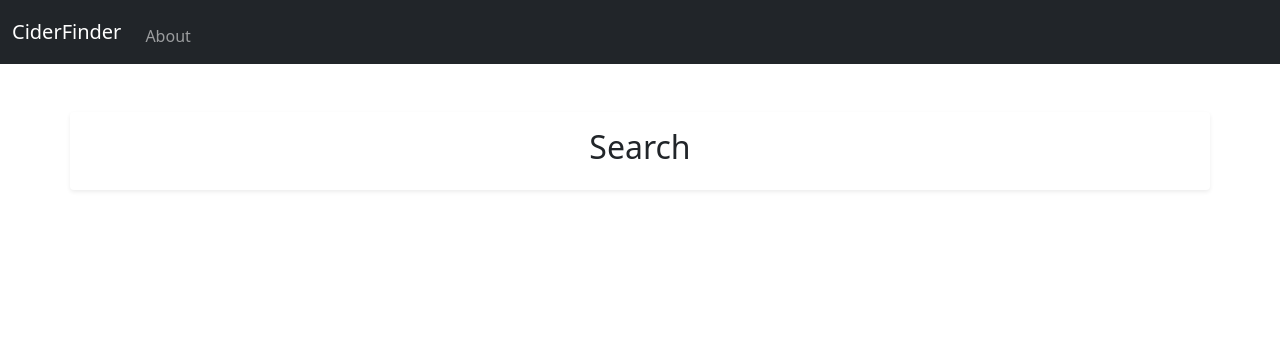
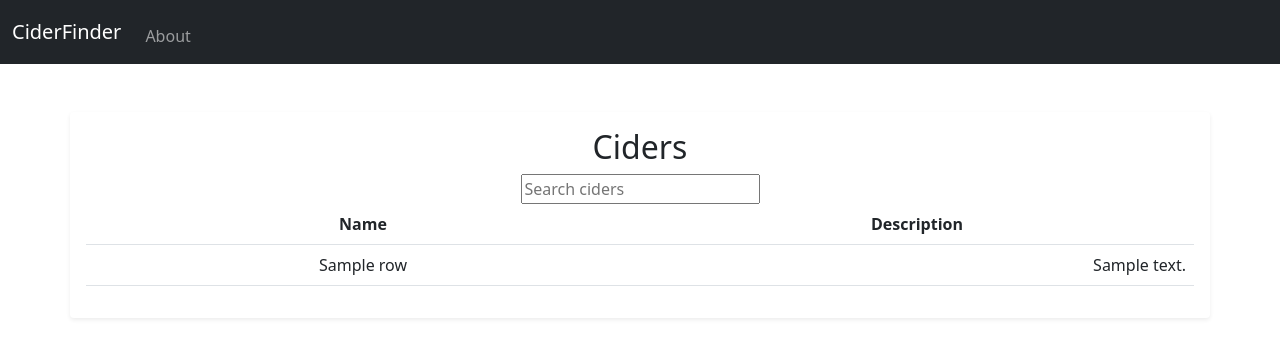
Before and after one commit to benlloyd1016/ciderfinder, a Flask app: template templates/index.html in a window 1280 px wide. Shown: the top 358 px of the page. Run offline with Flask 2, Linux system fonts and the light colour scheme; the template is opened without the code that fills it: most values are stand-ins (such as "Sample title", 1, 10 or a date in 2020); some libraries are stand-ins or nearby versions.

Commit message:
Added preliminary table and filtertable function

```diff
--- a/app.py
+++ b/app.py
@@ -1,9 +1,16 @@
 from flask import Flask, render_template
+from cs50 import SQL
+from helpers import scraper
+
 app = Flask(__name__)
+
+db = SQL("sqlite:///ciders.db")
 
 @app.route("/")
 def index():
-    return render_template("index.html")
+    #scrapers() Remove the hash symbol when I want to rerun the scrape
+    rows = db.execute("SELECT name, description FROM ciders")
+    return render_template("index.html", rows=rows)
 
 @app.route("/about")
 def about():
--- a/templates/index.html
+++ b/templates/index.html
@@ -1,13 +1,62 @@
 {% extends "layout.html" %}
 
 {% block title %}
-    Search
+    Ciders
 {% endblock %}
 
 {% block main %}
 <div class="container-lg p-0 flex-grow-1" style="max-width: 1140px;">
     <div class="bg-white p-3 rounded shadow-sm">
-        <h1 style="font-size: 2rem;">Search</h1>
+        <h1 style="font-size: 2rem;">Ciders</h1>
+        <input type="text" id="myInput" onkeyup="filtertable()" placeholder="Search ciders" title="Type in a search query like apple varietal, year, or location">
+        <div class="table-responsive">
+            <table class="table" id="myTable">
+                <tbody>
+                    <tr>
+                        <th style="width:50%">Name</th>
+                        <th style="width:50%">Description</th>
+                    </tr>
+                    {% for row in rows %}
+                    <tr>
+                        <td>{{ row["name"] }}</td>
+                        <td class="text-end">{{ row["description"] }}</td>
+                    </tr>
+                    {% endfor %}
+                </tbody>
+            </table>
+        </div>
     </div>
 </div>
+
+<script>
+function filtertable() {                                                // Filters the table based what is typed in the input box
+    var input, filter, table, tr, td, i, hasData, j, txtValue;
+
+    input = document.getElementById("myInput");
+    filter = input.value.toUpperCase();
+    table = document.getElementById("myTable");
+    tr = table.getElementsByTagName("tr");
+
+    for (i = 0; i < tr.length; i++) {                                   // For all rows:
+        hasData = 0;                                                    // For the current row, a variable will be initialized at 0 and changed to 1 if any of the columns are found to have data
+
+        for (j = 0; j < 2; j++) {                                       // For all columns in the row (use j<x, where x=number of columns):
+            td = tr[i].getElementsByTagName("td")[j];                   // Identify the cell
+
+            if (td) {                                                   // If the cell has data,
+                txtValue = td.textContent || td.innerText;
+
+                if (txtValue.toUpperCase().indexOf(filter) > -1) {      // If the cell has data that matches the search, display the row
+                    tr[i].style.display = "";
+                    hasData = 1;
+                }
+            }
+        }
+
+        if (hasData == 0) {                                              // If no cells in the row had data that matched the search, hide the row
+            tr[i].style.display = "none";
+        }
+    }
+}
+</script>
 {% endblock %}
```
Also changed, not shown: helpers.py (added, +49 -0 lines), ciders.db (added).
